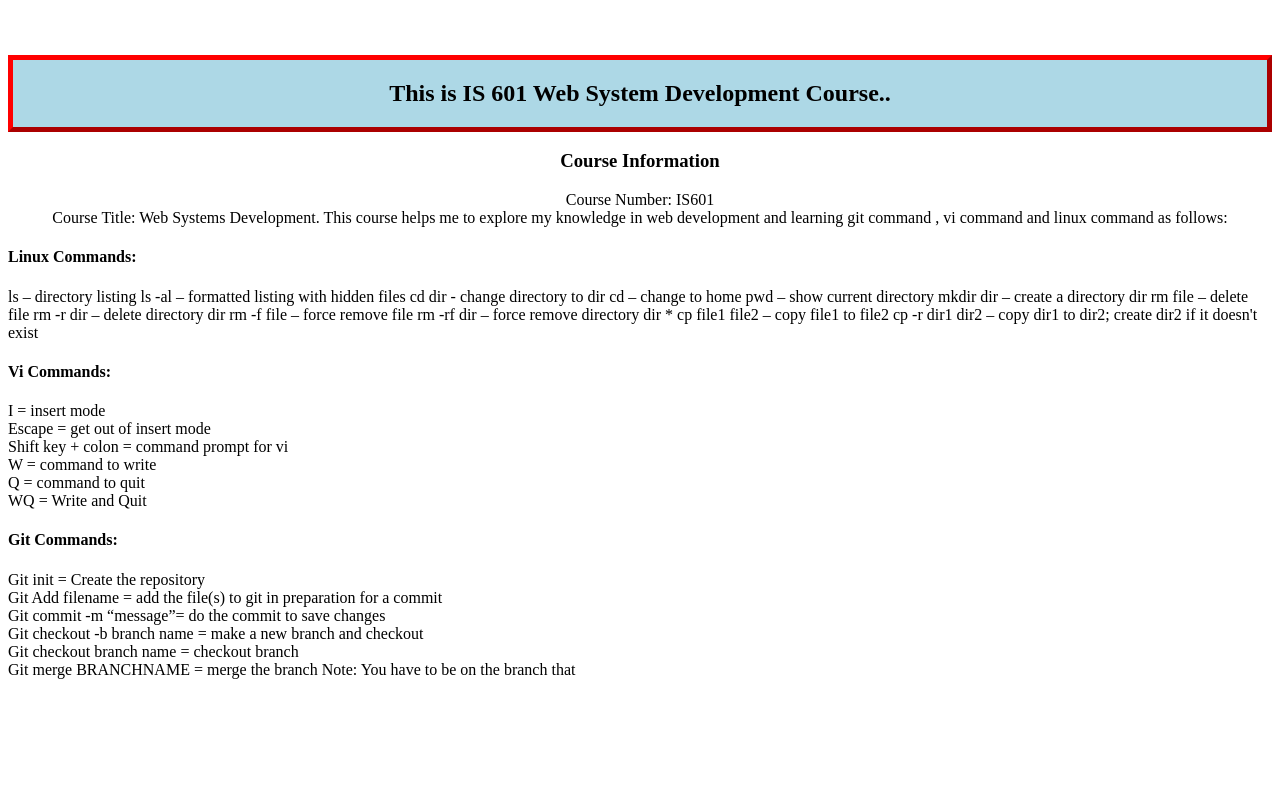
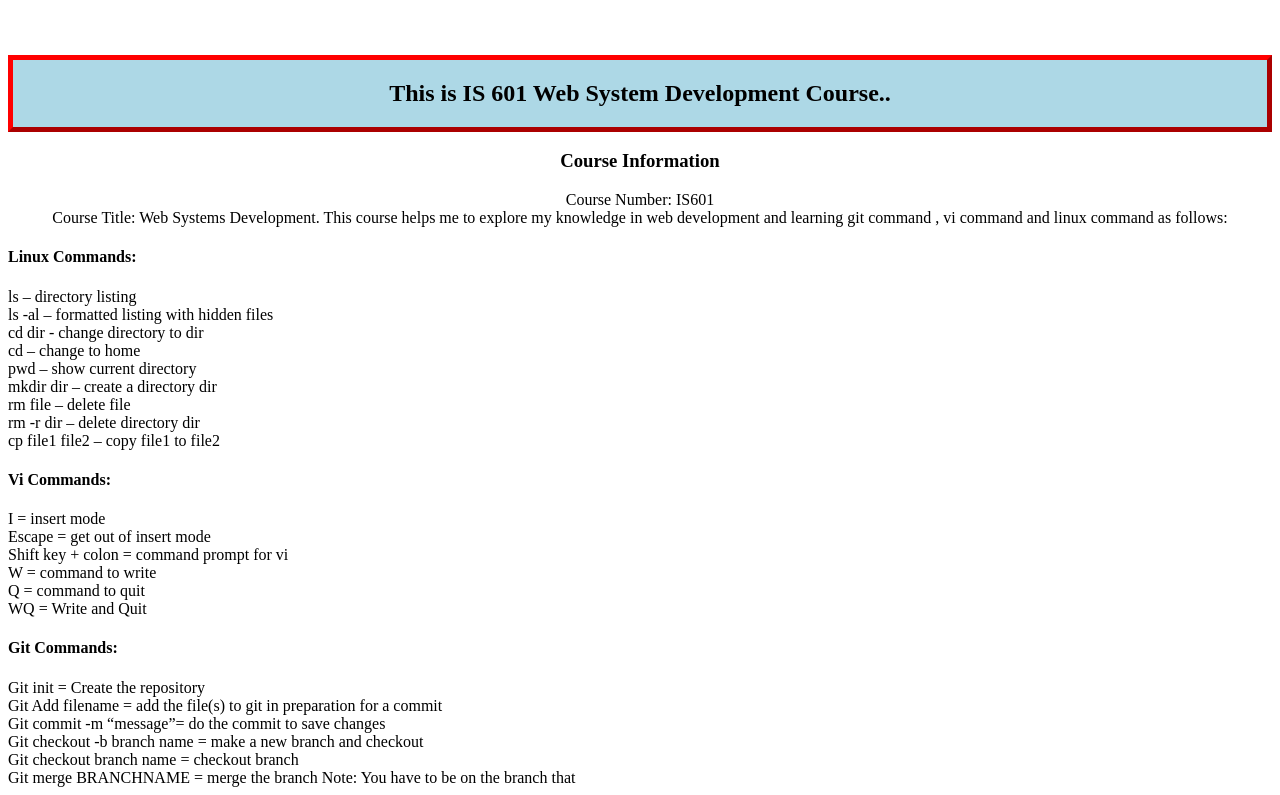
Before and after one commit to jastina10/IS601MyFirstWebsite, a plain HTML site: page index.html in a window 1280 px wide. Shown: the part 61-856 px from the top of the page. Before the commit the page ends 800 px from the top, so only its background shows below. Drawn offline with Linux system fonts and the light colour scheme.

Commit message:
Update index.html

```diff
--- a/index.html
+++ b/index.html
@@ -32,19 +32,16 @@ Course Number: IS601 <br>Course Title: Web Systems Development. This course help
 </div>
 
 <h4> Linux Commands: </h4>
- ls – directory listing
-ls -al – formatted listing with hidden files
-cd dir - change directory to dir
-cd – change to home
-pwd – show current directory
-mkdir dir – create a directory dir
-rm file – delete file
-rm -r dir – delete directory dir
-rm -f file – force remove file
-rm -rf dir – force remove directory dir *
-cp file1 file2 – copy file1 to file2
-cp -r dir1 dir2 – copy dir1 to dir2; create dir2 if it
-doesn't exist
+ ls – directory listing <br>
+ls -al – formatted listing with hidden files <br>
+cd dir - change directory to dir <br>
+cd – change to home <br>
+pwd – show current directory<br>
+mkdir dir – create a directory dir<br>
+rm file – delete file<br>
+rm -r dir – delete directory dir<br>
+cp file1 file2 – copy file1 to file2<br>
+
 
 <h4> Vi Commands: </h4>
   I = insert mode <br>Escape = get out of insert mode <br>Shift key + colon = command prompt for vi <br>W = command to write <br>Q = command to quit <br>WQ = Write and Quit
```
